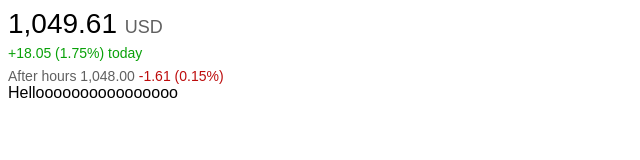
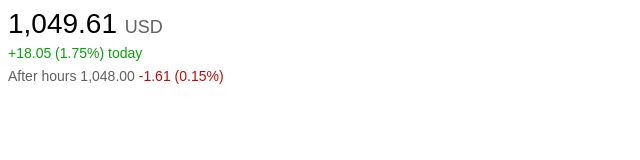
Before and after one commit to SuNGuR1453/SuNGuR1453.github.io, a plain HTML site: page index.html in a window 1280 px wide. Shown: the whole page, without its empty margins (0-640 px from the left). Drawn offline with Linux system fonts and the light colour scheme.

Commit message:
Update index.html

```diff
--- a/index.html
+++ b/index.html
@@ -44,8 +44,5 @@
     <p class="zaman">
         After hours 1,048.00 <span class="red">-1.61 (0.15%)</span>
     </p>
-    <p>
-        Helloooooooooooooooo
-    </p>
 </body>
 </html>
```
